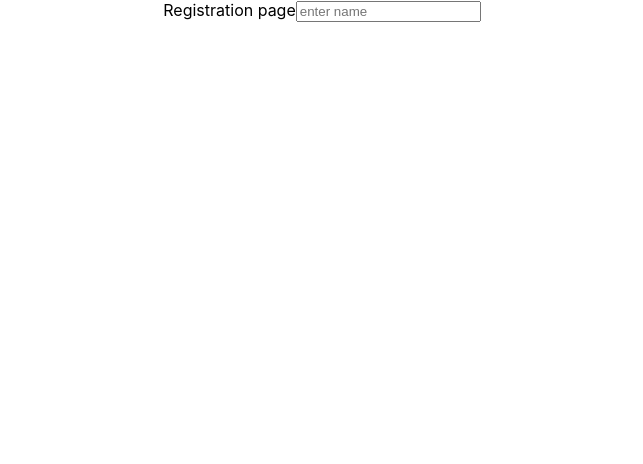
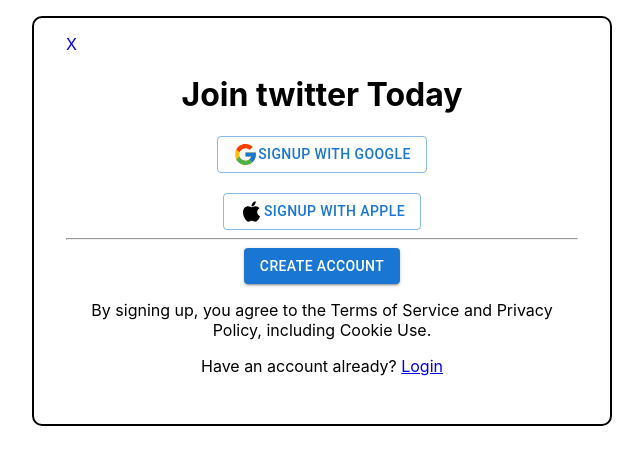
Before and after one commit to kajalgupta-98/twitter_clone, a React (Create React App) app: page /register in a window 1280 px wide. Shown: the top 464 px of the page, without its empty margins (318-961 px from the left). Built offline with nearby package versions, Linux system fonts and the light colour scheme.

Commit message:
signup page withform validation and  local storage

```diff
--- a/package.json
+++ b/package.json
@@ -3,11 +3,16 @@
   "version": "0.1.0",
   "private": true,
   "dependencies": {
+    "@emotion/react": "^11.10.6",
+    "@emotion/styled": "^11.10.6",
+    "@mui/icons-material": "^5.11.16",
+    "@mui/material": "^5.12.2",
     "@testing-library/jest-dom": "^5.16.5",
     "@testing-library/react": "^13.4.0",
     "@testing-library/user-event": "^13.5.0",
     "react": "^18.2.0",
     "react-dom": "^18.2.0",
+    "react-icons": "^4.8.0",
     "react-router-dom": "^6.10.0",
     "react-scripts": "5.0.1",
     "web-vitals": "^2.1.4"
--- a/src/App.css
+++ b/src/App.css
@@ -1,38 +1,7 @@
 .App {
   text-align: center;
-}
-
-.App-logo {
-  height: 40vmin;
-  pointer-events: none;
-}
-
-@media (prefers-reduced-motion: no-preference) {
-  .App-logo {
-    animation: App-logo-spin infinite 20s linear;
-  }
-}
-
-.App-header {
-  background-color: #282c34;
-  min-height: 100vh;
   display: flex;
   flex-direction: column;
   align-items: center;
   justify-content: center;
-  font-size: calc(10px + 2vmin);
-  color: white;
 }
-
-.App-link {
-  color: #61dafb;
-}
-
-@keyframes App-logo-spin {
-  from {
-    transform: rotate(0deg);
-  }
-  to {
-    transform: rotate(360deg);
-  }
-}
--- /dev/null
+++ b/src/components/DefaultSignUp.js
@@ -0,0 +1,21 @@
+import React from 'react'
+import {Link} from "react-router-dom"
+import { Button } from '@mui/material'
+import {FcGoogle} from "react-icons/fc"
+import {AiFillApple} from "react-icons/ai"
+
+const DefaultSignUp = ({onclick}) => {
+  return (
+    <div>
+      <h1>Join twitter Today</h1>
+      <Button variant="outlined"> <FcGoogle size={25}/> Signup with Google</Button><br/><br/>
+      <Button variant="outlined"> <AiFillApple size={25} color='black'/> Signup with Apple</Button>
+      <hr/>
+      <Button variant="contained"  onClick={onclick}>Create account</Button>
+      <p>By signing up, you agree to the Terms of Service and Privacy Policy, including Cookie Use.</p>
+      <p>Have an account already? <Link to={"/login"}>Login</Link></p>
+    </div>
+  )
+}
+
+export default DefaultSignUp
--- /dev/null
+++ b/src/components/Select.js
@@ -0,0 +1,37 @@
+import React from 'react'
+import {InputLabel, Select, MenuItem, FormControl} from "@mui/material"
+import style from './select.module.css'
+
+
+function SelectComponent({label, Menuoptions,value, onchange}) {
+
+
+  return (
+    <div className={style.selectContainer}>
+     <FormControl sx={{ m: 1, minWidth: 90 }}>
+      <InputLabel id="demo-simple-select-label">{label}</InputLabel>
+      <Select
+        labelId="demo-simple-select-label"
+        id="demo-simple-select"
+        value={value}
+        label={label}
+        onChange={onchange}
+        autoWidth
+      >
+        {Menuoptions && Menuoptions.map((item)=>(
+             <MenuItem value={item}>
+             {item}
+             </MenuItem>
+
+        ))}
+
+
+
+  </Select>
+  </FormControl>
+    </div>
+  )
+}
+
+
+export default SelectComponent
--- a/src/pages/register/Register.js
+++ b/src/pages/register/Register.js
@@ -1,12 +1,137 @@
 import React from 'react'
+import { TextField, Button } from "@mui/material"
+import SelectComponent from '../../components/Select'
+import style from "./register.module.css"
+import DefaultSignUp from '../../components/DefaultSignUp'
+import {Link} from "react-router-dom"
 
 const Register = () => {
-  return (
-    <div>
-      Registration page
-      <input type='text' placeholder='enter name'/>
-    </div>
-  )
+    const [showCreateAccountPage, setShowCreateAccountPage ]= React.useState(false)
+
+    const [name, setName] = React.useState("")
+    const [phone, setPhone] = React.useState("")
+    const [email, setEmail] = React.useState("")
+    const [dob, setDob] = React.useState({})
+
+    const [errors, setErrors] = React.useState({})
+    const [showEmailBox, setShowEmailBox] = React.useState(false)
+
+
+    const months = ['January', 'February', 'March', 'April', 'May', 'June', 'July', 'August', 'September', 'October', 'November', 'December']
+    const dates = [1, 2, 3, 4, 5, 6, 7, 8, 9, 10, 11, 12, 13, 14, 15, 16, 17, 18, 19, 20, 21, 22, 23, 24, 25, 26, 27, 28, 29, 30, 31]
+    const years = [2000, 2001, 2002, 2003, 2004]
+
+    function handleShowCreateAccountPage(){
+        setShowCreateAccountPage(true)
+    }
+
+    function toggleEmailPhone() {
+        setShowEmailBox(!showEmailBox)
+    }
+
+    function handleMonthChange(e) {
+        dob.month = (e.target.value)
+
+    }
+
+    function handleDateChange(e) {
+        dob.date = (e.target.value)
+
+    }
+    function handleYearChange(e) {
+        dob.year = (e.target.value)
+
+    }
+
+
+    function handleSubmit(e) {
+        setDob(dob)
+        e.preventDefault()
+        const errors = {}
+        if (!name) {
+            errors.name = "Name is required"
+        }
+        if (showEmailBox) {
+            if (!email) {
+                errors.email = "cannot be empty"
+            }
+        } else {
+            if (!phone && email) {
+                errors.phone = "Phone is required"
+            } else if (phone.length !== 10) {
+                errors.phone = "Invalid Phone Number"
+            }
+        }
+
+
+        if (!dob.month || !dob.date || !dob.year) {
+            errors.dob = "any field of DOB cannot be empty"
+        }
+
+        setErrors(errors)
+        if (Object.keys(errors).length === 0) {
+            window.alert("form submitted")
+            let user = JSON.parse(localStorage.getItem("userDetails"))
+            if (user) { }
+            else {
+                user = []
+            }
+
+            showEmailBox ?
+                user.push({
+                    Name: name,
+                    Email: email,
+                    DOB: dob
+                }) :
+                user.push({
+                    Name: name,
+                    Phone: phone,
+                    DOB: dob
+                })
+
+            localStorage.setItem("userDetails", JSON.stringify(user));
+            console.log(user)
+        }
+    }
+    return (
+        <form className={style.regFormContainer} onSubmit={handleSubmit}>
+
+                <nav> <Link to={'/'}>X</Link></nav>
+
+
+            {showCreateAccountPage?
+            <>
+             <h1>Create Your Account</h1>
+            <TextField className={style.inputField} id="outlined-basic" label="Name" variant="outlined" value={name} onChange={(e) => setName(e.target.value)} />
+            {errors.name && <span className={style.error}>{errors.name}</span>}<br />
+            {showEmailBox ? <>
+                <TextField className={style.inputField} id="outlined-basic" label="Email" variant="outlined" value={email} onChange={(e) => setEmail(e.target.value)} />
+                <span onClick={toggleEmailPhone}>Use Phone instead</span>
+                {errors.phone && <span className={style.error}>{errors.phone}</span>}
+            </> :
+                <>   <TextField className={style.inputField} id="outlined-basic" label="Phone" variant="outlined" value={phone} onChange={(e) => setPhone(e.target.value)} />
+                    <span onClick={toggleEmailPhone}>Use Email instead</span> </>}
+            {errors.email && <span className={style.error}>{errors.email}</span>}
+
+
+
+
+            <label><strong>Date of Birth</strong></label>
+            <p>This will not be shown publicly. Confirm your own age, even if this account is for a business, a pet, or something else.</p>
+            <div className={style.dobContainer}>
+                <SelectComponent label="Month" Menuoptions={months} value={dob.month} onchange={handleMonthChange} />
+                <SelectComponent label="Date" Menuoptions={dates} value={dob.date} onchange={handleDateChange} />
+                <SelectComponent label="Year" Menuoptions={years} value={dob.year} onchange={handleYearChange} />
+
+            </div>
+            {errors.dob && <span className={style.error}>{errors.dob}</span>}
+            <Button classname={style.submitBtn} variant="contained" type='submit'>Submit</Button>
+            </> : <DefaultSignUp onclick={handleShowCreateAccountPage}/> }
+
+
+
+        </form >
+    )
 }
 
 export default Register
--- /dev/null
+++ b/src/pages/register/register.module.css
@@ -0,0 +1,41 @@
+.regFormContainer{
+    display: flex;
+    flex-direction: column;
+    /* align-items: center; */
+    /* justify-content: center; */
+    width: 40%;
+    height: 80%;
+    border: 2px solid black;
+    border-radius: 10px;
+    padding: 2rem;
+    margin: 1rem;
+    padding-top: 1rem;
+}
+
+nav a{
+    text-decoration: none;
+}
+.dobContainer{
+    display: flex;
+    align-items: center;
+    justify-content: center;
+    margin-top: 0px;
+}
+span{
+    display: flex;
+    justify-content: flex-end;
+    color: blue;
+    cursor: pointer;
+}
+.error{
+    color: red;
+}
+nav{
+    display: flex;
+    justify-content: flex-start;
+    width: 100%;
+    cursor: pointer;
+}
+.submitBtn{
+    margin-top: 1rem;
+}
```
Also changed, not shown: src/components/select.module.css (added), 1 other file (tests, documents, lock files or other folders).
